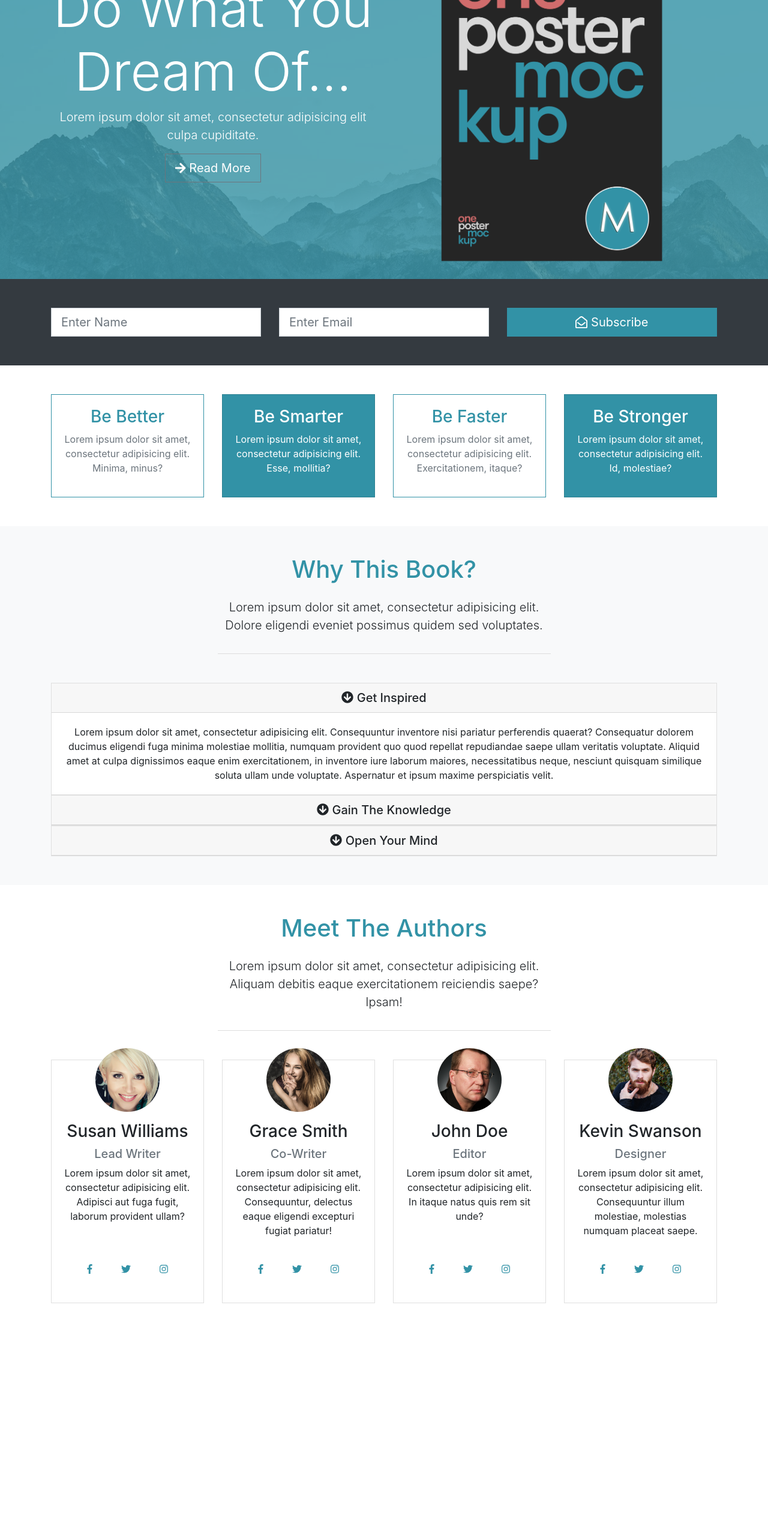
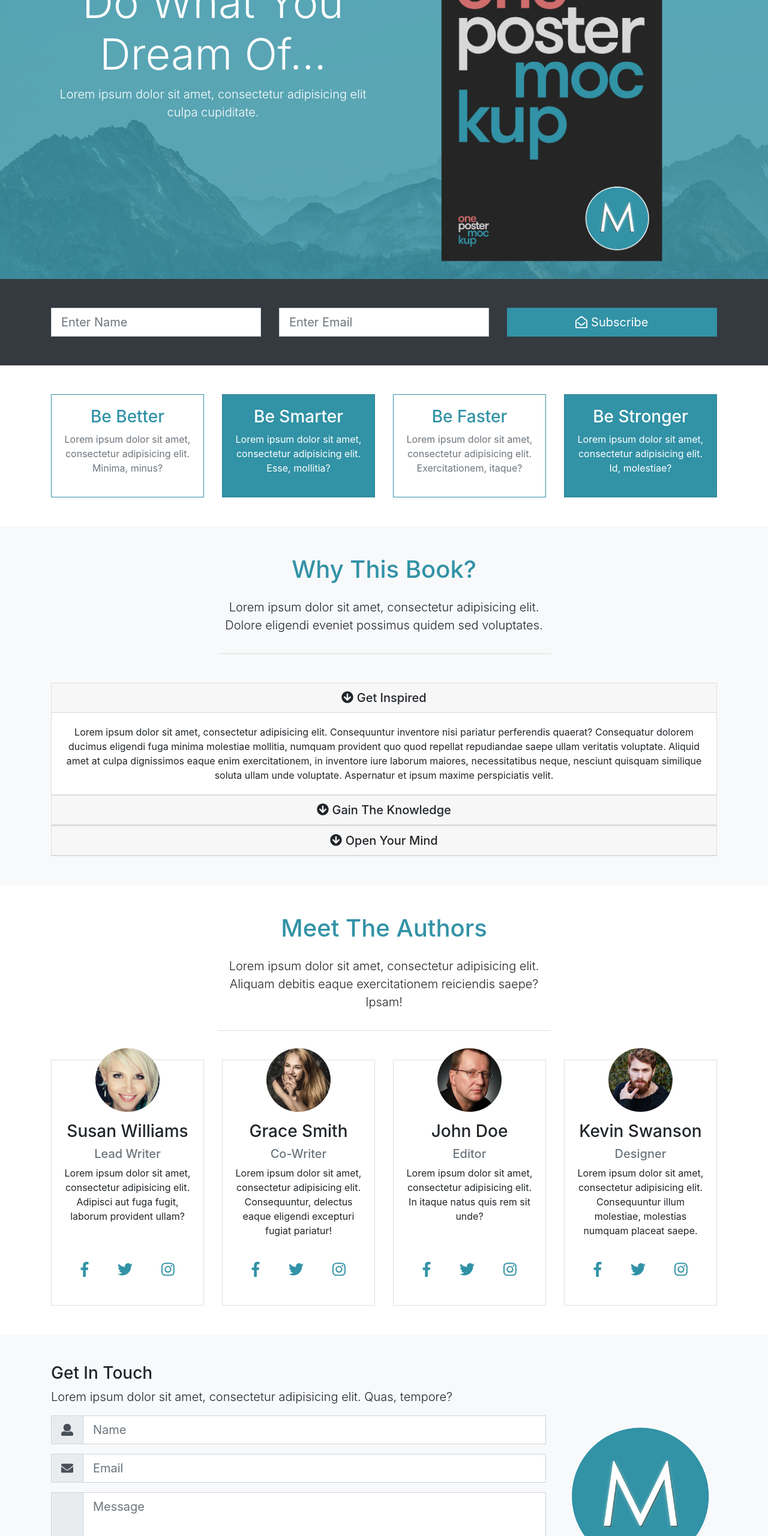
Before and after one commit to mmann9/mizuxe, a website: page src/index.html in a window 1280 px wide. Shown: the part 240-2800 px from the top of the page at 60% size. Before the commit the page ends 2460 px from the top, so only its background shows below. Drawn offline with Linux system fonts and the light colour scheme.

Commit message:
Completes Project

```diff
--- a/src/index.html
+++ b/src/index.html
@@ -44,12 +44,11 @@
         <div class="container">
             <div class="row">
                 <div class="col-lg-6 text-center">
-                    <h1 class="display-2 mt-5 pt-5">
+                    <h1 class="display-3 mt-5 pt-md-5 pt-0">
                         Do What You Dream Of...
                     </h1>
-                    <p class="lead">Lorem ipsum dolor sit amet, consectetur adipisicing elit culpa cupiditate.</p>
-                    <a href="#" class="btn btn-outline-secondary btn-lg text-white"><span
-                            class="fas fa-arrow-right"></span> Read More</a>
+                    <p class="lead">Lorem ipsum dolor sit amet, consectetur adipisicing elit culpa
+                        cupiditate.</p>
                 </div>
                 <div class="col-lg-6">
                     <img src="img/book.png" alt="Book" class="img-fluid d-none d-lg-block">
@@ -64,10 +63,10 @@
     <div class="container">
         <div class="row">
             <div class="col-md-4">
-                <input type="text" class="form-control form-control-lg" placeholder="Enter Name">
+                <input type="text" class="form-control form-control-lg" name="newsName" placeholder="Enter Name">
             </div>
             <div class="col-md-4">
-                <input type="text" class="form-control form-control-lg" placeholder="Enter Email">
+                <input type="email" class="form-control form-control-lg" name="newsEmail" placeholder="Enter Email">
             </div>
             <div class="col-md-4">
                 <button class="btn btn-primary btn-lg btn-block"><span
@@ -308,6 +307,66 @@
     </div>
 </section>
 
+<!-- CONTACT -->
+<section id="contact" class="bg-light py-5">
+    <div class="container">
+        <div class="row">
+            <div class="col-lg-9">
+                <h3>Get In Touch</h3>
+                <p class="lead">Lorem ipsum dolor sit amet, consectetur adipisicing elit. Quas, tempore?</p>
+                <form>
+                    <div class="form-group">
+                        <div class="input-group input-group-lg">
+                            <div class="input-group-prepend">
+                                <div class="input-group-text">
+                                    <span class="fas fa-user"></span>
+                                </div>
+                            </div>
+                            <input type="text" class="form-control" name="contactName" placeholder="Name">
+                        </div>
+                    </div>
+                    <div class="form-group">
+                        <div class="input-group input-group-lg">
+                            <div class="input-group-prepend">
+                                <div class="input-group-text">
+                                    <span class="fas fa-envelope"></span>
+                                </div>
+                            </div>
+                            <input type="email" class="form-control" name="contactEmail" placeholder="Email">
+                        </div>
+                    </div>
+                    <div class="form-group">
+                        <div class="input-group input-group-lg">
+                            <div class="input-group-prepend">
+                                <div class="input-group-text">
+                                    <span class="fas fa-pencil-alt"></span>
+                                </div>
+                            </div>
+                            <textarea class="form-control" name="contactMessage" placeholder="Message"
+                                      rows="5"></textarea>
+                        </div>
+                    </div>
+                    <input type="submit" value="Send" class="btn btn-primary btn-block btn-lg">
+                </form>
+            </div>
+            <div class="col-lg-3 align-self-center d-none d-lg-block">
+                <img src="img/mlogo.png" alt="Mizuxe Logo" class="img-fluid">
+            </div>
+        </div>
+    </div>
+</section>
+
+<!-- FOOTER -->
+<footer id="main-footer" class="py-5 bg-primary text-white">
+    <div class="container">
+        <div class="row text-center">
+            <div class="col-md-6 ml-auto">
+                <p class="lead">Copyright &copy; 2018</p>
+            </div>
+        </div>
+    </div>
+</footer>
+
 <script src="js/jquery.min.js"></script>
 <script src="js/popper.min.js"></script>
 <script src="js/bootstrap.min.js"></script>
--- a/src/scss/style.scss
+++ b/src/scss/style.scss
@@ -42,7 +42,7 @@ body {
     margin-top: -40px;
   }
 
-  .fa {
+  .svg-inline--fa {
     font-size: 25px;
   }
 
```
Also changed, not shown: src/css/style.css.
